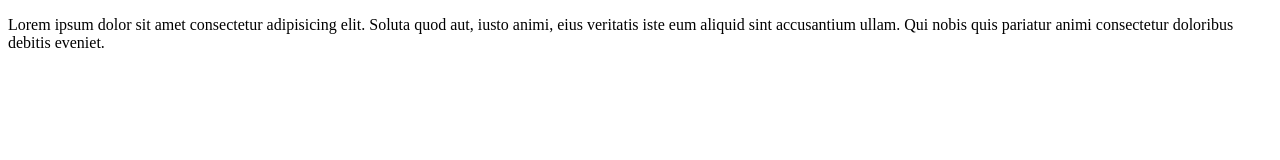
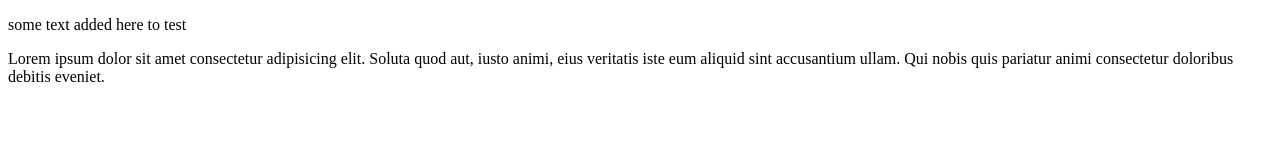
Before and after one commit to satyampund/sample, a plain HTML site: page index.html in a window 1280 px wide. Drawn offline with Linux system fonts and the light colour scheme.

Commit message:
mod: index file

```diff
--- a/index.html
+++ b/index.html
@@ -6,6 +6,7 @@
     <title>Main Branch</title>
 </head>
 <body>
+    <p>some text added here to test</p>
     <p>Lorem ipsum dolor sit amet consectetur adipisicing elit. Soluta quod aut, iusto animi, eius veritatis iste eum aliquid sint accusantium ullam. Qui nobis quis pariatur animi consectetur doloribus debitis eveniet.</p>
 </body>
 </html>
```
